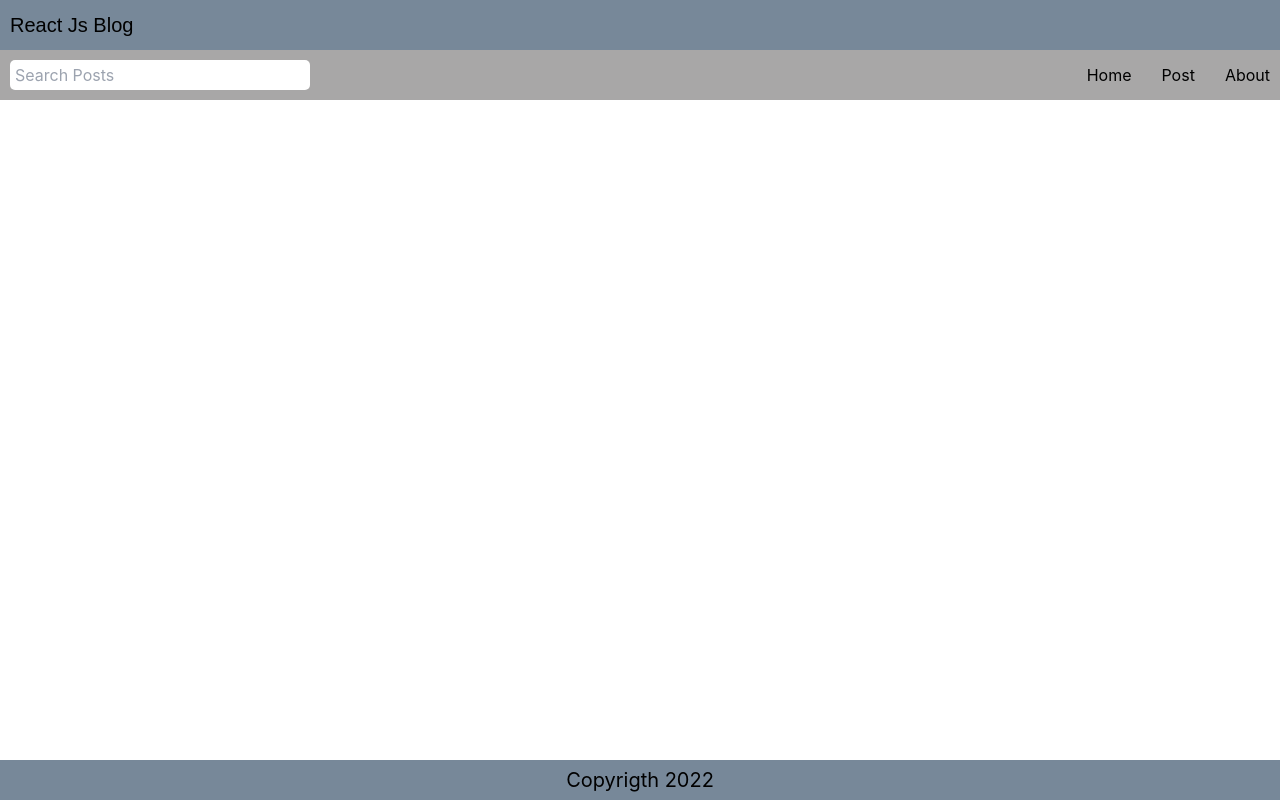
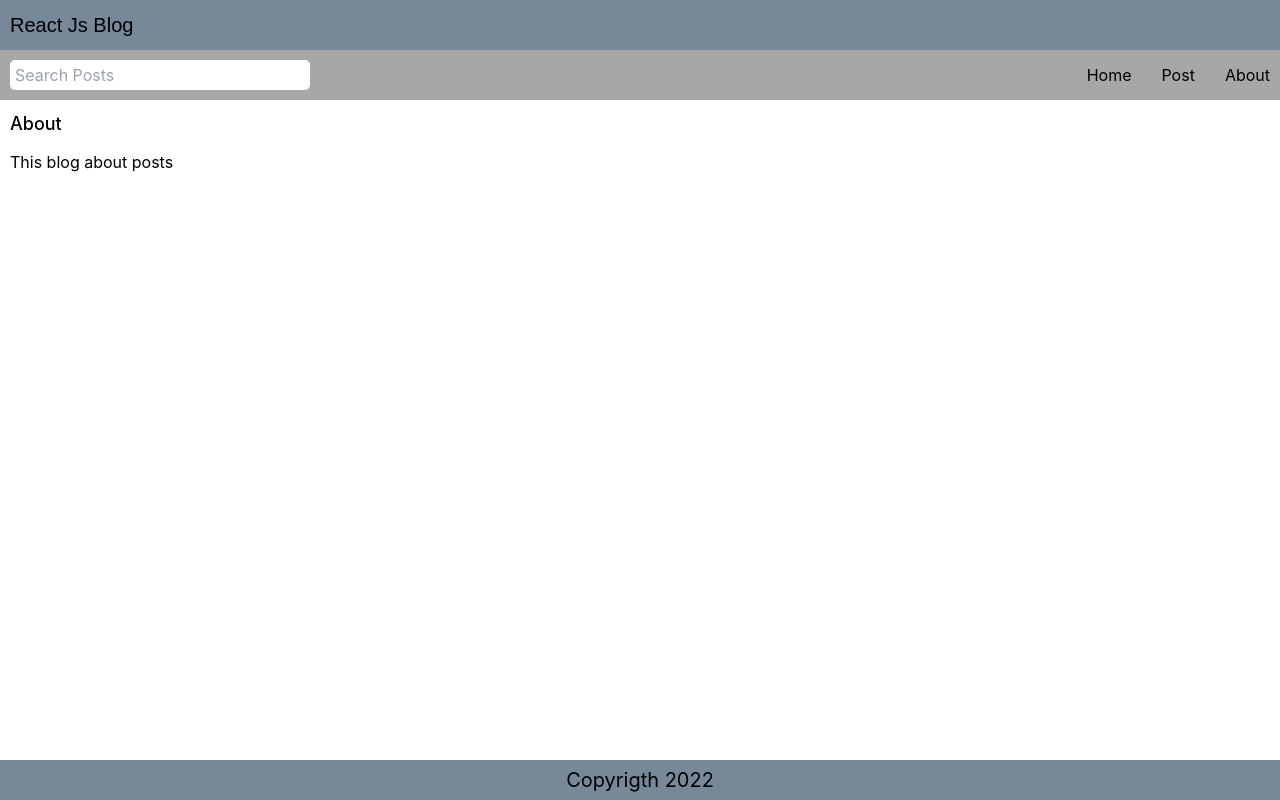
Before and after one commit to RuslSatt/react-0.1, a React (Create React App) app: page /about in a window 1280 px wide. Built offline with nearby package versions, Linux system fonts and the light colour scheme.

Commit message:
feat: add about page

```diff
--- a/src/Components/Content/About.js
+++ b/src/Components/Content/About.js
@@ -1,12 +1,14 @@
 import React from 'react';
-import {Main} from "./Home";
+import { Main } from './Home';
+import styles from './Content.module.scss';
 
 const About = () => {
-	return (
-		<Main>
-
-		</Main>
-	);
+    return (
+        <Main className={styles.main}>
+            <h2 className={styles.postTitle}>About</h2>
+            <p className={styles.nameBlock}>This blog about posts</p>
+        </Main>
+    );
 };
 
 export default About;
```
